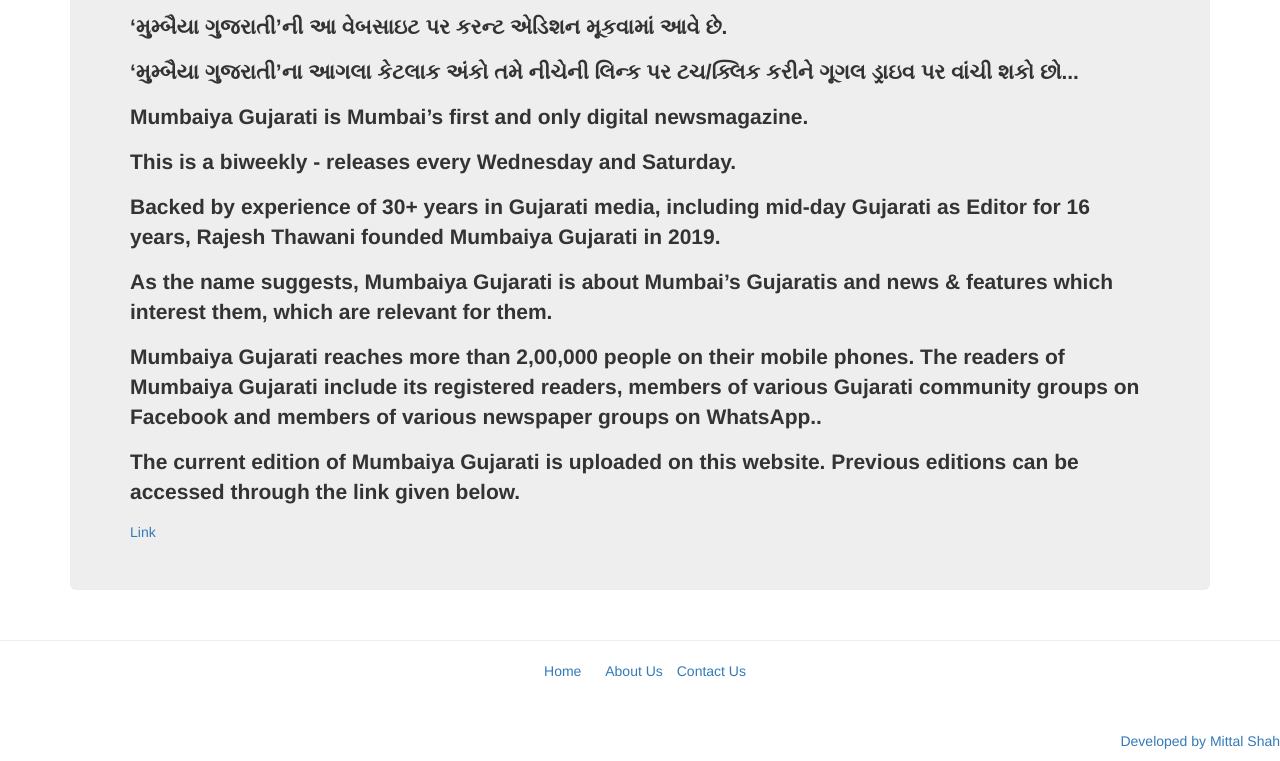
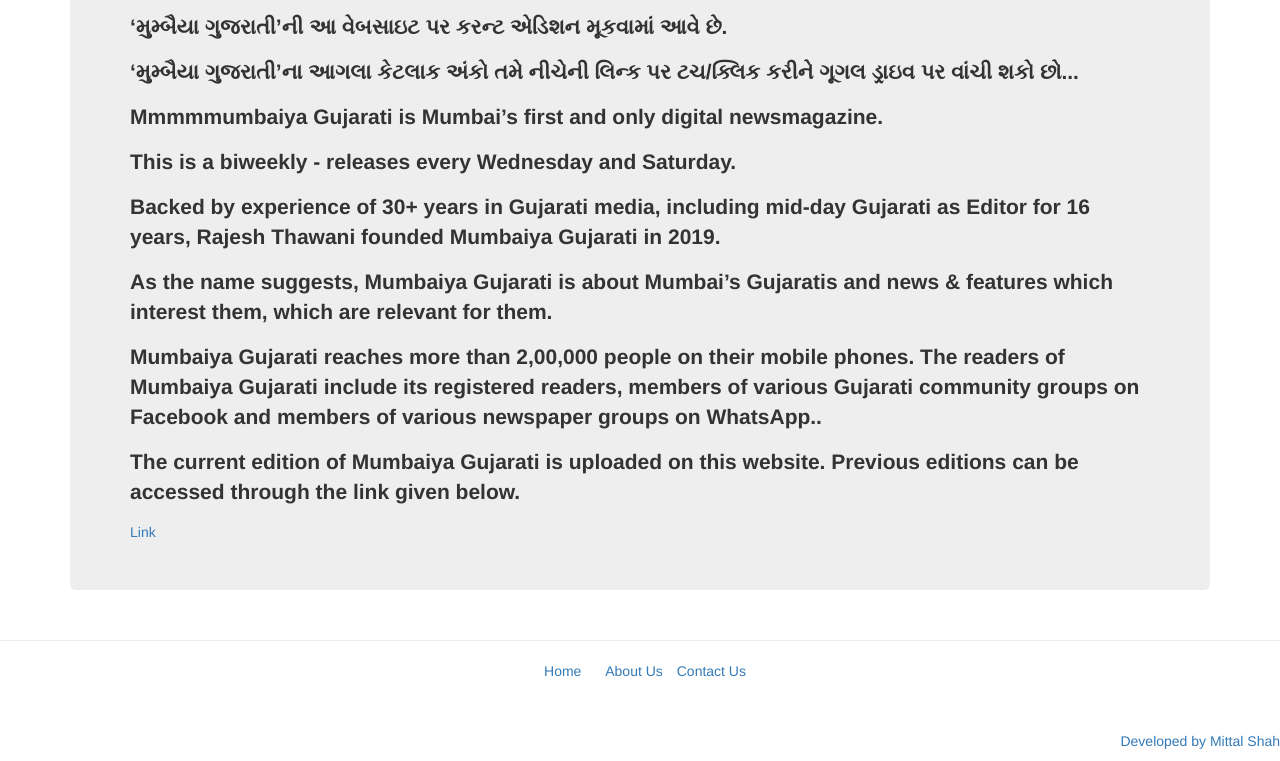
Before and after one commit to mumbaiyagujarati/mumbaiyagujarati.github.io, a plain HTML site: page index.html in a window 1280 px wide. Both pictures are taken after a click on the link "About Us". Shown: the part 394-1155 px from the top of the page. Drawn offline with nearby package versions, Linux system fonts and the light colour scheme.

Commit message:
Update index.html

```diff
--- a/index.html
+++ b/index.html
@@ -156,7 +156,7 @@
           ‘મુમ્બૈયા ગુજરાતી’ના આગલા કેટલાક અંકો તમે નીચેની લિન્ક પર ટચ/ક્લિક કરીને ગૂગલ ડ્રાઇવ પર વાંચી શકો છો... </b>
       </p>
        <p><b>
-          Mumbaiya Gujarati is Mumbai’s first and only digital newsmagazine.</b></p>
+          Mmmmmumbaiya Gujarati is Mumbai’s first and only digital newsmagazine.</b></p>
       <p> <b>
           This is a biweekly - releases every Wednesday and Saturday.
         </b> </p>
```
